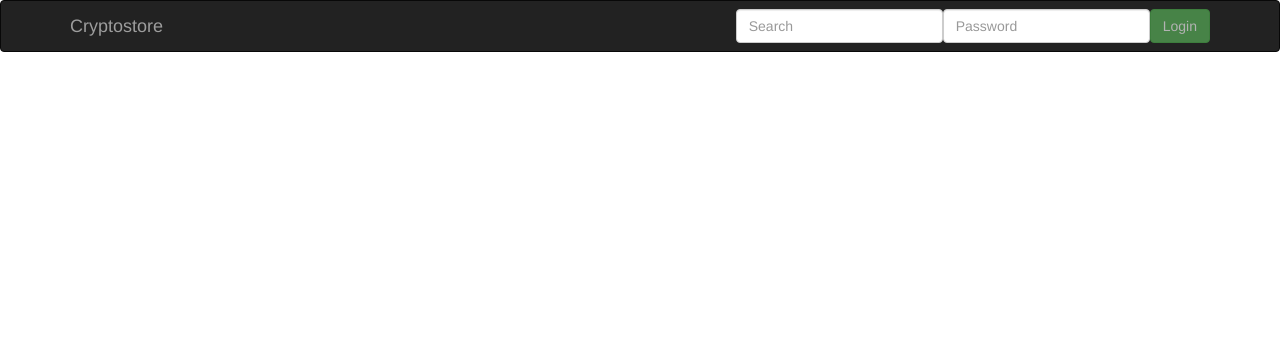
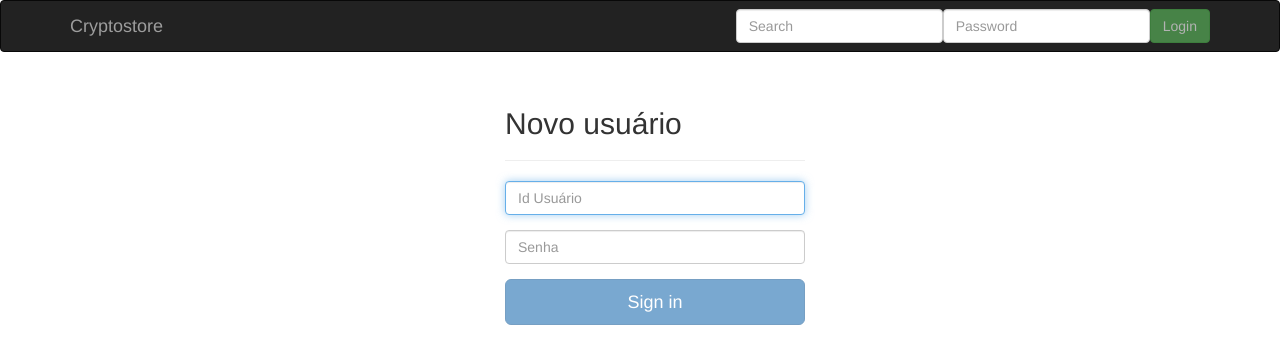
Before and after one commit to vhcleite/CryptoStore-SPA, an Angular app: page /newuser in a window 1280 px wide. Before the commit this address led to /. Shown: the top 364 px of the page. Built offline with nearby package versions, Linux system fonts and the light colour scheme.

Commit message:
criada pagina de criaçao de usuarios

```diff
--- a/src/app/home/home.component.html
+++ b/src/app/home/home.component.html
@@ -5,6 +5,17 @@
     <p>Este site é uma loja que tem como objetivo ser uma prova de conceito para micropagamentos utilizando
         criptomoedas como meio de pagamentos.</p>
     <p>Comece já a sua experiência e visite nossos conteúdos para compra!</p>
-    <p>As compras deverão ser pagas utilizando o Raiden Network. Para saber mais sobre a plataforma de pagamento utilize o link abaixo.</p>
-    <p><a class="btn btn-primary btn-lg" href="https://raiden.network/" role="button">Sobre o Raiden Network</a></p>
+    <p>As compras deverão ser pagas utilizando o Raiden Network. Para saber mais sobre a plataforma de pagamento utilize
+        o link abaixo.</p>
+    <div class="container">
+        <div class="row">
+            <div class="col-xs-7">
+                <a class="btn btn-primary btn-lg" href="https://raiden.network/" role="button">Sobre o Raiden
+                    Network</a>
+            </div>
+            <div class="col-xs-5" *ngIf="!loggedIn()">
+                <a class="btn btn-success btn-lg" href="/newuser" role="button">Novo usuário</a>
+            </div>
+        </div>
+    </div>
 </div>
--- a/src/app/home/home.component.ts
+++ b/src/app/home/home.component.ts
@@ -1,4 +1,5 @@
 import { Component, OnInit } from '@angular/core';
+import { AuthService } from '../services/auth.service';
 
 @Component({
   selector: 'app-home',
@@ -7,9 +8,13 @@ import { Component, OnInit } from '@angular/core';
 })
 export class HomeComponent implements OnInit {
 
-  constructor() { }
+  constructor(private authService: AuthService) { }
 
   ngOnInit(): void {
   }
 
+  loggedIn() {
+      return this.authService.loggedIn()
+  }
+
 }
--- /dev/null
+++ b/src/app/models/user.model.ts
@@ -0,0 +1,8 @@
+export class User {
+
+    constructor(
+        public id: string,
+        public password: string
+    ) { }
+
+}
--- /dev/null
+++ b/src/app/newuser/newuser.component.css
@@ -0,0 +1,23 @@
+html {
+    font-size: 10px;
+    -webkit-tap-highlight-color: rgba(0,0,0,0);
+}
+
+body {
+    padding-top: 40px;
+    padding-bottom: 40px;
+    background-color: #eee;
+}
+
+.container {
+    padding-right: 15px;
+    padding-left: 15px;
+    margin-right: auto;
+    margin-left: auto;
+}
+
+.form-signin {
+    max-width: 330px;
+    padding: 15px;
+    margin: 0 auto;
+}
--- /dev/null
+++ b/src/app/newuser/newuser.component.html
@@ -0,0 +1,20 @@
+<div class="container">
+    <form class="form-signin" #registerForm='ngForm' (ngSubmit)="register()">
+        <h2 class="form-signin-heading">Novo usuário</h2>
+        <hr>
+
+        <div class="form-group">
+            <label class="sr-only">Id Usuário</label>
+            <input class="form-control" placeholder="Id Usuário" required="true" autofocus=""
+            required name='userId' [(ngModel)]="model.userId">
+        </div>
+
+        <div class="form-group">
+            <label for="inputPassword" class="sr-only">Senha</label>
+            <input type="password" id="inputPassword" class="form-control" placeholder="Senha" required="true"
+            required name='paswword' [(ngModel)]="model.password">
+        </div>
+
+        <button class="btn btn-lg btn-primary btn-block" [disabled]='!registerForm.valid' type="submit">Sign in</button>
+    </form>
+</div>
--- /dev/null
+++ b/src/app/newuser/newuser.component.ts
@@ -0,0 +1,36 @@
+import { Component, OnInit } from '@angular/core';
+import { User } from '../models/user.model';
+import { UserService } from '../services/user.service';
+import { Router } from '@angular/router';
+
+@Component({
+  selector: 'app-newuser',
+  templateUrl: './newuser.component.html',
+  styleUrls: ['./newuser.component.css']
+})
+export class NewuserComponent implements OnInit {
+
+  model: any = {};
+
+  constructor(private userService: UserService, private router: Router) { }
+
+  ngOnInit(): void {
+  }
+
+  register() {
+    var newUser = new User(this.model.userId, this.model.password)
+    console.log(newUser)
+    this.userService.createUser(newUser)
+    .subscribe(user => {
+      alert("user " + user.id + " created")
+      this.router.navigate(["/"])
+    }, error => {
+      this.handleError(error)
+    })
+  }
+
+  private handleError(error: any) {
+    let errMsg = (error.error.message) ? error.error.message : 'erro ao criar usuário';
+    alert(errMsg)
+  }
+}
--- a/src/app/services/auth.service.ts
+++ b/src/app/services/auth.service.ts
@@ -24,7 +24,7 @@ export class AuthService {
     return localStorage.getItem('user')
   }
 
-  public setUserLoggedIn(user: string) {
+  private setUserLoggedIn(user: string) {
     localStorage.setItem('user', user);
   }
 }
--- /dev/null
+++ b/src/app/services/user.service.ts
@@ -0,0 +1,18 @@
+import { Injectable } from "@angular/core";
+import { HttpClient } from '@angular/common/http';
+import { Observable } from 'rxjs';
+import { AuthService } from './auth.service';
+import { User } from '../models/user.model';
+
+@Injectable({ providedIn: 'root' })
+export class UserService {
+
+    constructor(private http: HttpClient, private authService: AuthService) { }
+
+
+    public createUser(newUser: User): Observable<User> {
+        return this.http.post<User>('http://localhost:8082/store/v1/users',
+            newUser)
+    }
+
+}
```
Also changed, not shown: src/app/app.module.ts (+5 -2 lines), src/app/content/content-detail/content-detail.component.ts (line endings or trailing spaces), 1 other file (tests, documents, lock files or other folders).
